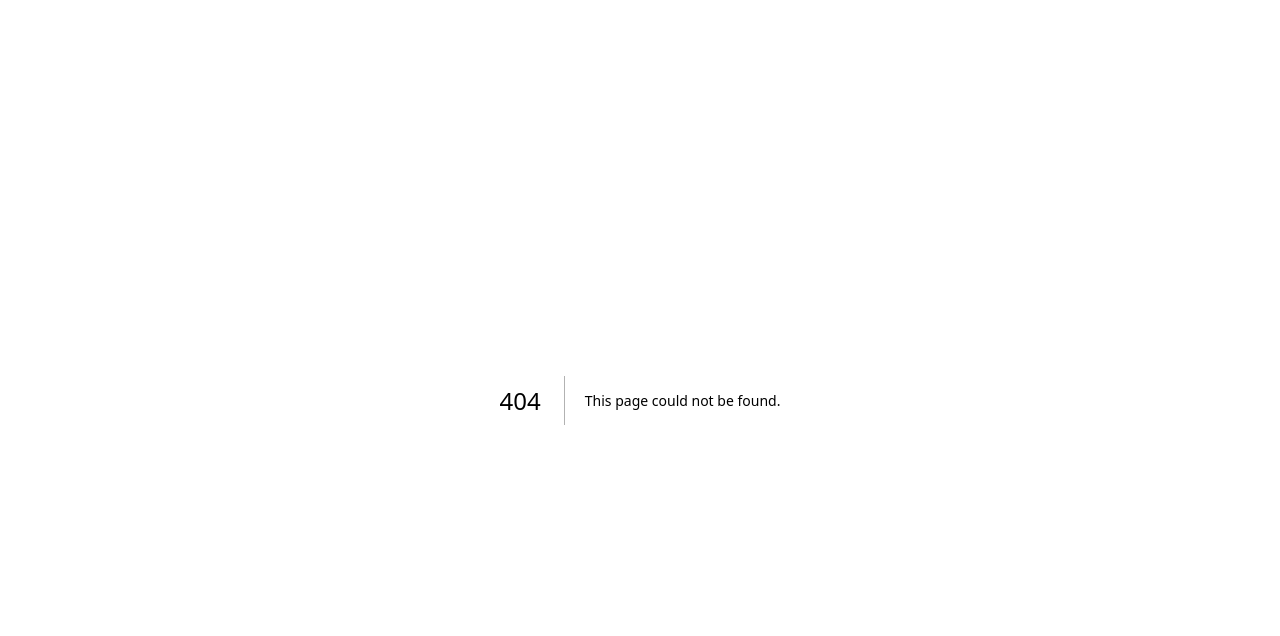
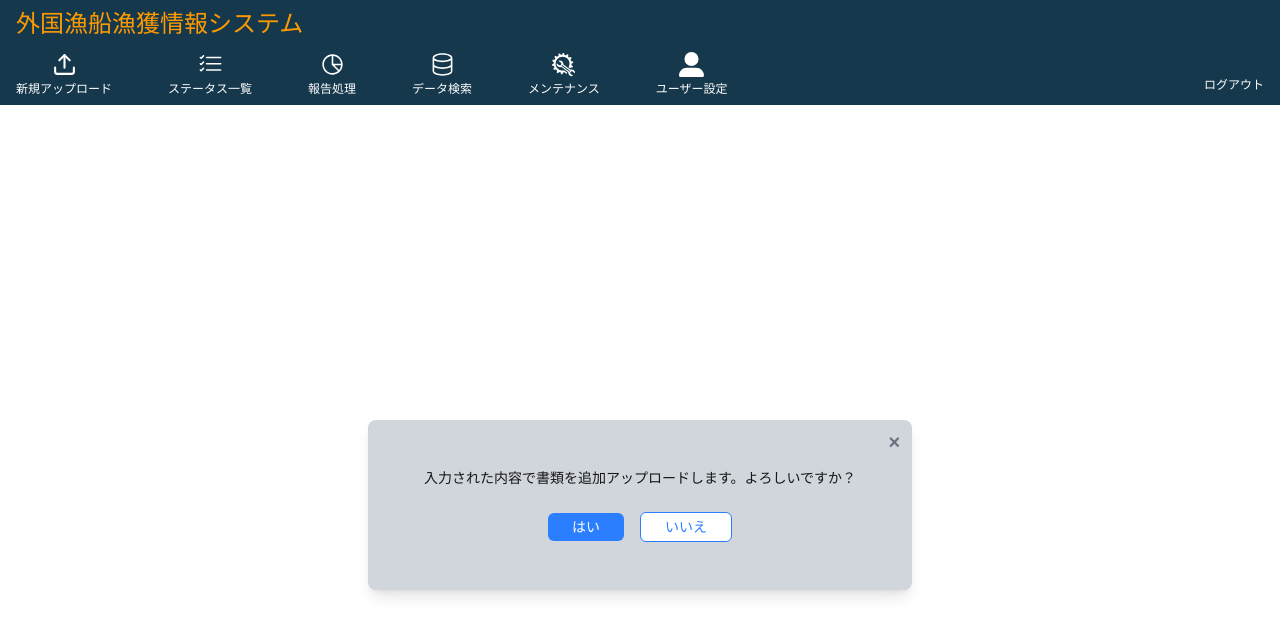
Before and after one commit to Nghphuoc/tuna-pj-fe, a Next.js app: page /MN-01 in a window 1280 px wide. Before the commit this address had no page. Shown: the top 636 px of the page. Built offline with nearby package versions, Linux system fonts and the light colour scheme.

Commit message:
update: show dialog action ( and test at package MN-01)

```diff
--- /dev/null
+++ b/app/MN-01/page.jsx
@@ -0,0 +1,23 @@
+"use client";
+
+import { useState } from "react";
+import Dialog from "@/app/Components/MN-S01/dialog";
+import NavigationFullItems from "@/app/Components/navigationfullitems";
+
+const Page = () => {
+    const [showDialog, setShowDialog] = useState(true);
+    const message = "入力された内容で書類を追加アップロードします。よろしいですか？";
+
+    return (
+        <>
+            <NavigationFullItems />
+            <div className="items-center justify-center flex flex-col h-screen">
+                {showDialog && (
+                <Dialog notifycation={message} onClose={() => setShowDialog(false)} />
+            )}
+            </div>
+        </>
+    );
+};
+
+export default Page;
--- a/app/components/MN-S01/dialog.jsx
+++ b/app/components/MN-S01/dialog.jsx
@@ -1,19 +1,12 @@
 "use client";
-
-import { useEffect } from "react";
 
 const Dialog = ({ notifycation, onClose }) => {
     const actionAccept = "はい";
     const actionCancel = "いいえ";
-
-    useEffect(() => {
-        if (!notifycation) {
-            notifycation = "入力された内容で書類を追加アップロードします。よろしいですか？";
-        }
-    }, [notifycation]);
+    const message = notifycation || "入力された内容で書類を追加アップロードします。よろしいですか？";
 
     return (
-        <div className="fixed inset-0 z-50 flex items-center justify-center bg-white bg-opacity-30">
+        <div className="absolute z-50 flex items-center justify-center">
             <div className="relative bg-gray-300 rounded-lg shadow-lg px-14 py-12 w-full max-w-xl flex flex-col justify-center items-center text-center">
                 {/* Close button */}
                 <button
@@ -24,14 +17,20 @@ const Dialog = ({ notifycation, onClose }) => {
                 </button>
 
                 {/* Message */}
-                <p className="text-sm mb-6">{notifycation}</p>
+                <p className="text-sm mb-6">{message}</p>
 
                 {/* Buttons */}
                 <div className="flex flex-row items-center gap-4 justify-center">
-                    <button onClick={onClose} className="bg-blue-500 text-white px-6 py-1 rounded-md hover:bg-blue-600 text-sm">
+                    <button
+                        onClick={onClose}
+                        className="bg-blue-500 text-white px-6 py-1 rounded-md hover:bg-blue-600 text-sm"
+                    >
                         {actionAccept}
                     </button>
-                    <button onClick={onClose} className="bg-white text-blue-500 border border-blue-500 px-6 py-1 rounded-md hover:bg-gray-50 text-sm">
+                    <button
+                        onClick={onClose}
+                        className="bg-white text-blue-500 border border-blue-500 px-6 py-1 rounded-md hover:bg-gray-50 text-sm"
+                    >
                         {actionCancel}
                     </button>
                 </div>
--- a/app/components/navigationfullitems.jsx
+++ b/app/components/navigationfullitems.jsx
@@ -7,7 +7,7 @@ import { GoDatabase } from "react-icons/go";
 import { GiAutoRepair } from "react-icons/gi";
 import Link from "next/link";
 
-const Navigation = () => {
+const NavigationFullItems = () => {
     const foreignFishVessel = "外国漁船漁獲情報システム";
     const logout = "ログアウト";
 
@@ -53,4 +53,4 @@ const Navigation = () => {
     );
 };
 
-export default Navigation;
+export default NavigationFullItems;
```
